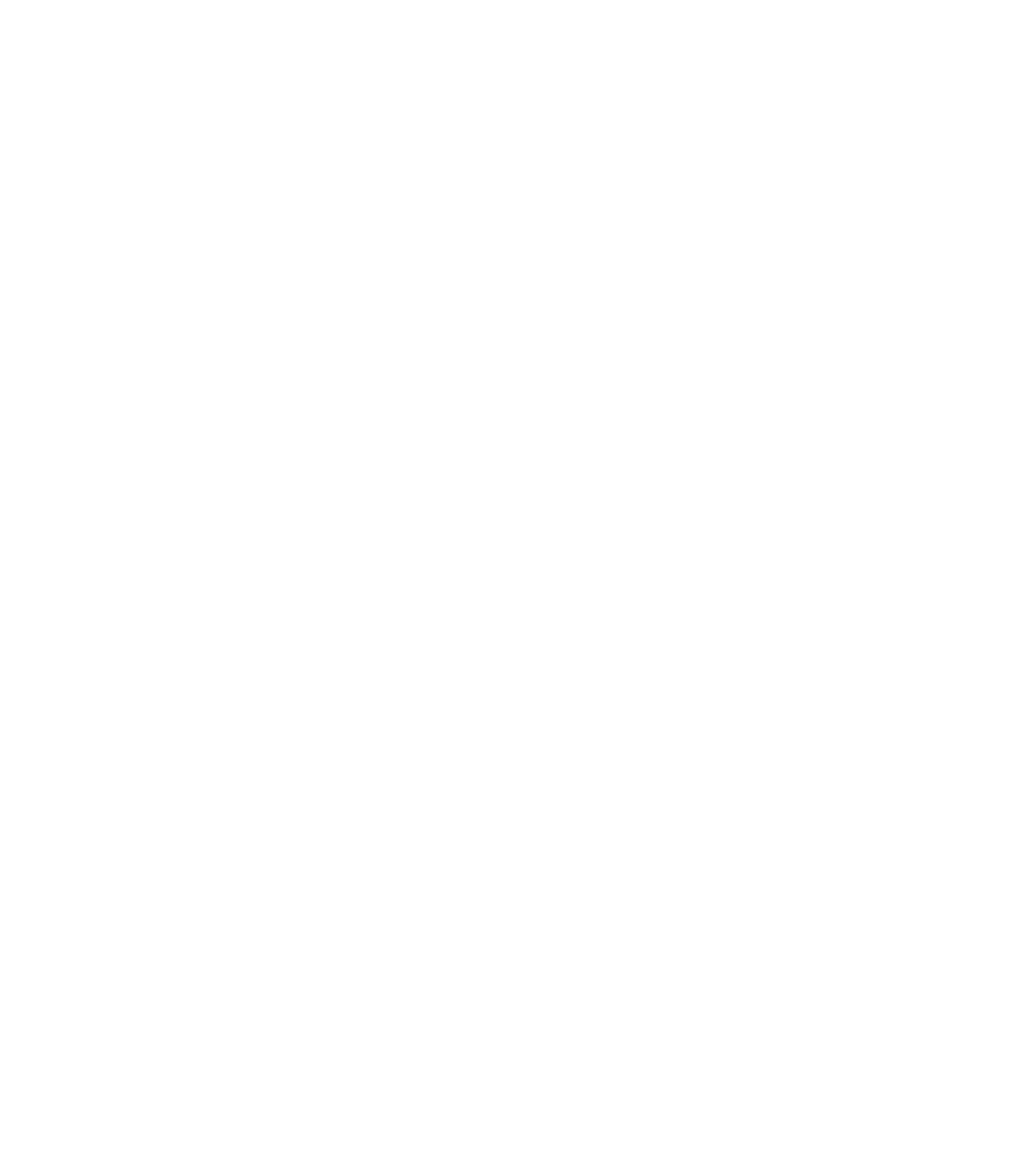
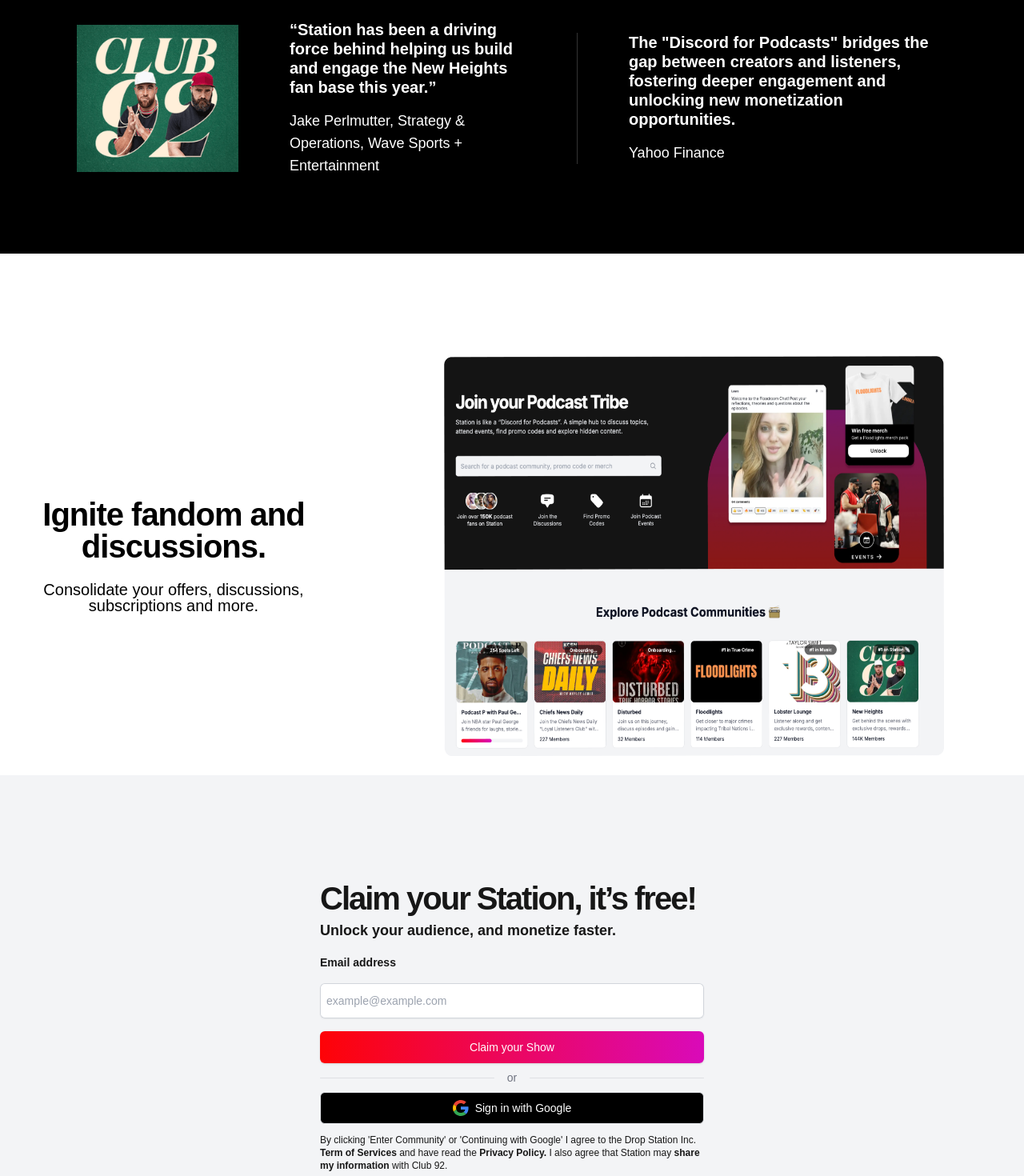
Before and after one commit to priyankashah3107/Station, a Next.js app: page /create-show in a window 1280 px wide. Shown: the part 4480-5950 px from the top of the page at 80% size. Before the commit the page ends 4495 px from the top, so only its background shows below. Built offline with nearby package versions, Linux system fonts and the light colour scheme.

Commit message:
feat: finish

```diff
--- a/src/components/CreateShow.tsx
+++ b/src/components/CreateShow.tsx
@@ -2,6 +2,8 @@
 import React, { useState } from "react";
 import Navbar from "./Navbar";
 import Image from "next/image";
+import Footer from "./Footer";
+import Button from "./Button";
 
 const logos = [
   {
@@ -105,6 +107,10 @@
       <ClaimYourStation />
       <ShowCase />
       <Price />
+      <Testinomails />
+      <GetInFront />
+      <CreateShowForm />
+      <Footer />
     </>
   );
 };
@@ -343,8 +349,8 @@
   return (
     <>
       <section className="flex flex-col px-4 lg:p-24 py-16 gap-9 w-full bg-secondary-lite max-w-screen-2xl mx-auto">
-        <div className="flex flex-col gap-2">
-          <div>
+        <div className="flex flex-col gap-4">
+          <div className="flex flex-col gap-2">
             <h1 className="text-[28px] md:text-[40px] md:leading-[36px] font-semibold text-black tracking-tighter">
               Priced for all show sizes
             </h1>
@@ -353,20 +359,18 @@
             </p>
           </div>
           <div className="flex gap-3 w-full overflow-x-auto xl:overflow-x-visible no-scrollbar hover:scrollbar-thin items-start">
-            <div className="flex flex-row gap-4 overflow-x-auto scrollbar-hide pb-4 pt-2">
+            <div className="flex flex-row gap-4 overflow-x-auto scrollbar-hide pb-4 pt-2 cursor-pointer">
               {pricingData.map((plan, index) => (
                 <div
                   key={index}
-                  className={`border rounded-lg p-6 shadow-md flex flex-col justify-between  border-tertiary px-6 py-9 gap-6 shrink-0 overflow-hidden bg-white hover:bg-black hover:text-white w-60 h-[400px] ${
+                  className={`border rounded-lg p-6 shadow-md flex flex-col justify-between  border-tertiary px-6 py-9 gap-1 c shrink-0 overflow-hidden bg-white hover:bg-black hover:text-white w-60 h-auto ${
                     plan.title === "Indie" ? "bg-white" : "bg-white"
                   }`}
                 >
                   <h2 className="text-xl font-bold">{plan.title}</h2>
-                  <p className="text-2xl font-semibold mt-2">{plan.price}</p>
-                  <p className="text-sm text-gray-600 mt-1">
-                    {plan.emailLimit}
-                  </p>
-                  <ul className="mt-4 space-y-2">
+                  <p className="text-lg font-semibold ">{plan.price}</p>
+                  <p className="text-sm text-gray-600 ">{plan.emailLimit}</p>
+                  <ul className="mt-4 ">
                     {plan.features.map((feature, i) => (
                       <li key={i} className="flex items-center">
                         <span className="text-green-500 mr-2">✔</span>
@@ -383,3 +387,167 @@
     </>
   );
 }
+
+function GetInFront() {
+  return (
+    <>
+      <section>
+        <div className="flex flex-col md:flex-row gap-12 lg:gap-24 items-center justify-around mt-32 md:mt-32 mb-6 ">
+          <div className="flex flex-col gap-3 lg:gap-6 items-center justify-center text-center">
+            <h1 className="text-[28px] md:text-[40px] leading-[120%] lg:leading-[40px] font-bold text-black tracking-tight lg:max-w-sm">
+              Ignite fandom and discussions.
+            </h1>
+            <p className="text-black max-w-sm font-medium text-[20px] leading-[20px]">
+              Consolidate your offers, discussions, subscriptions and more.
+            </p>
+          </div>
+          <div className="lg:w-[700px] lg:h-[500px] object-cover">
+            <Image
+              src={"/Get.png"}
+              alt="show"
+              width={500}
+              height={500}
+              className="lg:w-[625px] lg:h-[500px] "
+            />
+          </div>
+        </div>
+      </section>
+    </>
+  );
+}
+
+function Testinomails() {
+  return (
+    <>
+      <div className="flex px-4 lg:p-24 py-16 items-center justify-center gap-16 bg-black">
+        <div className="flex flex-col lg:flex-row md:gap-16 gap-6 items-center">
+          <Image
+            alt="new heights logo"
+            loading="lazy"
+            width="202"
+            height="182"
+            decoding="async"
+            data-nimg="1"
+            className="w-full md:w-[202px]"
+            src="/podcast/p4.png"
+          />
+          <div className="flex flex-col gap-4 w-full max-w-[650px]">
+            <h2 className="text-[20px] font-semibold text-white text-center md:text-left leading-[120%]">
+              “Station has been a driving force behind helping us build and
+              engage the New Heights fan base this year.”
+            </h2>
+            <p className="md:text-lg text-white text-center md:text-left leading-[100%] font-medium">
+              Jake Perlmutter, Strategy &amp; Operations, Wave Sports +
+              Entertainment
+            </p>
+          </div>
+        </div>
+        <div className="hidden md:flex flex-col md:flex-row md:gap-16 gap-6 items-center border-l border-white/20 pl-16">
+          <div className="flex flex-col gap-4 w-full max-w-[650px]">
+            <h2 className="text-[20px] font-semibold text-white text-center md:text-left leading-[120%]">
+              The "Discord for Podcasts" bridges the gap between creators and
+              listeners, fostering deeper engagement and unlocking new
+              monetization opportunities.
+            </h2>
+            <p className="md:text-lg text-white text-center md:text-left leading-[100%] font-mediumx">
+              Yahoo Finance
+            </p>
+          </div>
+        </div>
+      </div>
+    </>
+  );
+}
+
+function CreateShowForm() {
+  const [email, setEmail] = useState("");
+  const onFormSubmit = (e: React.FormEvent<HTMLFormElement>) => {
+    e.preventDefault();
+  };
+  return (
+    <>
+      <form onSubmit={onFormSubmit} className="bg-[#F3F4F6] py-8">
+        <div className="flex justify-center mt-20 px-3 py-2 ">
+          <div className=" rounded-lg  p-4 w-full max-w-lg relative">
+            <div className="flex flex-col gap-2">
+              <h5 className="text-[28px] md:text-[40px] md:leading-[36px] font-bold text-text-primary tracking-tighter">
+                Claim your Station, it’s free!
+              </h5>
+              <p className="md:text-lg text-text-primary font-semibold">
+                Unlock your audience, and monetize faster.
+              </p>
+            </div>
+
+            <div className="flex flex-col gap-y-4">
+              <label className="mt-4 text-sm font-semibold peer-disabled:cursor-not-allowed peer-disabled:opacity-70">
+                Email address
+              </label>
+              <input
+                className="flex w-full rounded-md border-0 text-gray-900 shadow-sm ring-1 ring-inset ring-gray-300 placeholder:text-gray-400 focus:ring-2 focus:ring-inset focus:ring-gray-800 sm:text-sm sm:leading-6 py-2.5 px-2"
+                id="email"
+                placeholder="example@example.com"
+                type="email"
+                value={email}
+                name="email"
+                onChange={(e) => setEmail(e.target.value)}
+              ></input>
+              <div>
+                <Button
+                  buttonName="Claim your station"
+                  color="w-full items-center justify-center whitespace-nowrap rounded-md transition-all duration-200 text-sm font-medium disabled:opacity-50 focus-visible:outline-none bg-gradient-to-r from-[#FE0307] to-[#D90AB9] text-white opacity-100 hover:opacity-90 py-2 px-4 shadow"
+                  size="px-6 py-2.5"
+                  className="rounded"
+                >
+                  Claim your Show
+                </Button>
+              </div>
+            </div>
+            {/* lines */}
+            <div className="relative flex justify-center items-center gap-4 text-sm my-2 text-[#707481]">
+              <div className="h-[1px] w-full rounded-lg bg-[#DEE0E4] undefined"></div>
+              or
+              <div className="h-[1px] w-full rounded-lg bg-[#DEE0E4] undefined"></div>
+            </div>
+
+            <div className="flex flex-col gap-3">
+              <button className="inline-flex items-center justify-center whitespace-nowrap rounded-md transition-all duration-200 text-sm font-medium disabled:opacity-50 focus-visible:outline-none bg-black text-white hover:bg-black focus:bg-primary-hover border border-primary h-10 px-7 py-2 w-full">
+                <svg
+                  className="h-5 w-5 mr-2"
+                  aria-hidden="true"
+                  viewBox="0 0 24 24"
+                >
+                  <path
+                    d="M12.0003 4.75C13.7703 4.75 15.3553 5.36002 16.6053 6.54998L20.0303 3.125C17.9502 1.19 15.2353 0 12.0003 0C7.31028 0 3.25527 2.69 1.28027 6.60998L5.27028 9.70498C6.21525 6.86002 8.87028 4.75 12.0003 4.75Z"
+                    fill="#EA4335"
+                  ></path>
+                  <path
+                    d="M23.49 12.275C23.49 11.49 23.415 10.73 23.3 10H12V14.51H18.47C18.18 15.99 17.34 17.25 16.08 18.1L19.945 21.1C22.2 19.01 23.49 15.92 23.49 12.275Z"
+                    fill="#4285F4"
+                  ></path>
+                  <path
+                    d="M5.26498 14.2949C5.02498 13.5699 4.88501 12.7999 4.88501 11.9999C4.88501 11.1999 5.01998 10.4299 5.26498 9.7049L1.275 6.60986C0.46 8.22986 0 10.0599 0 11.9999C0 13.9399 0.46 15.7699 1.28 17.3899L5.26498 14.2949Z"
+                    fill="#FBBC05"
+                  ></path>
+                  <path
+                    d="M12.0004 24.0001C15.2404 24.0001 17.9654 22.935 19.9454 21.095L16.0804 18.095C15.0054 18.82 13.6204 19.245 12.0004 19.245C8.8704 19.245 6.21537 17.135 5.2654 14.29L1.27539 17.385C3.25539 21.31 7.3104 24.0001 12.0004 24.0001Z"
+                    fill="#34A853"
+                  ></path>
+                </svg>
+                <span>Sign in with Google</span>
+              </button>
+              <p className="text-xs">
+                By clicking &#39;Enter Community&#39; or &#39;Continuing with
+                Google&#39; I agree to the Drop Station Inc.{" "}
+                <span className="font-semibold">Term of Services</span> and have
+                read the <span className="font-semibold">Privacy Policy.</span>{" "}
+                I also agree that Station may{" "}
+                <span className="font-semibold">share my information</span> with
+                Club 92.
+              </p>
+            </div>
+          </div>
+        </div>
+      </form>
+    </>
+  );
+}
```
Also changed, not shown: public/Get.png (added).
